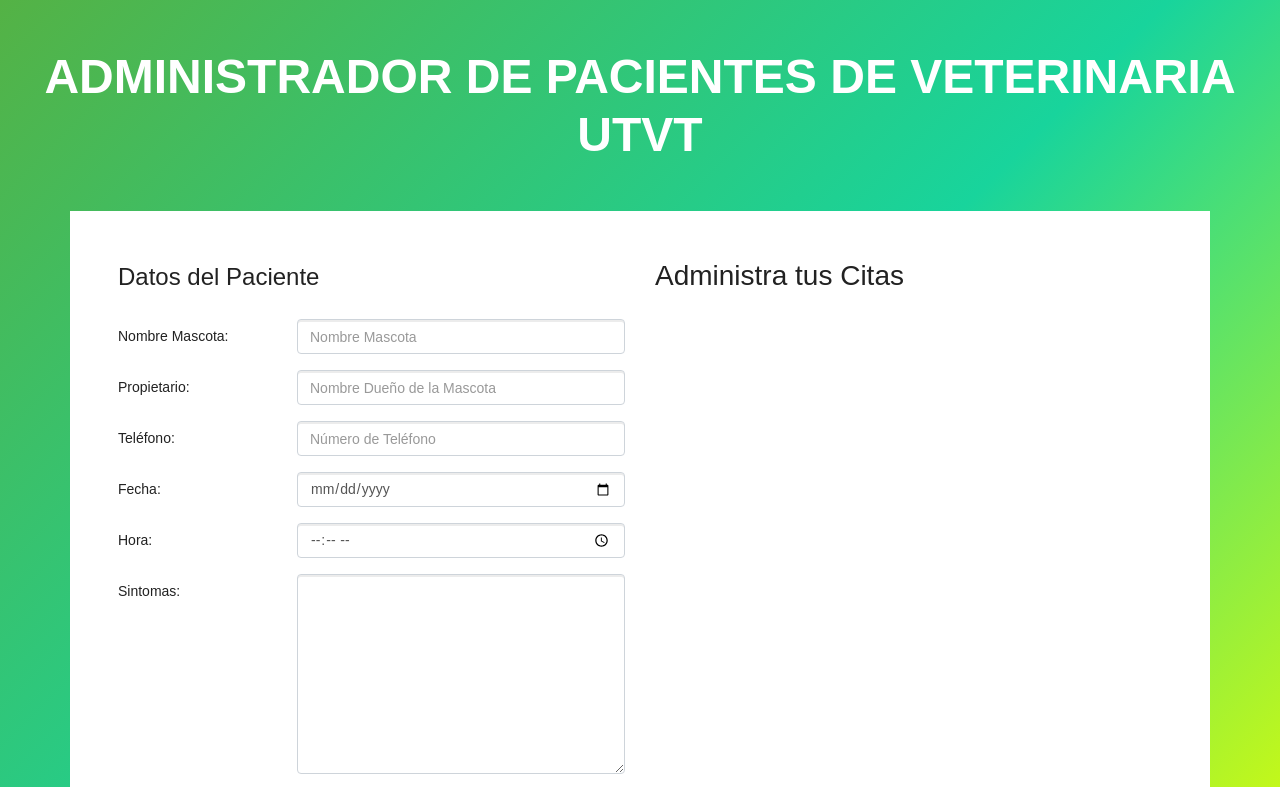
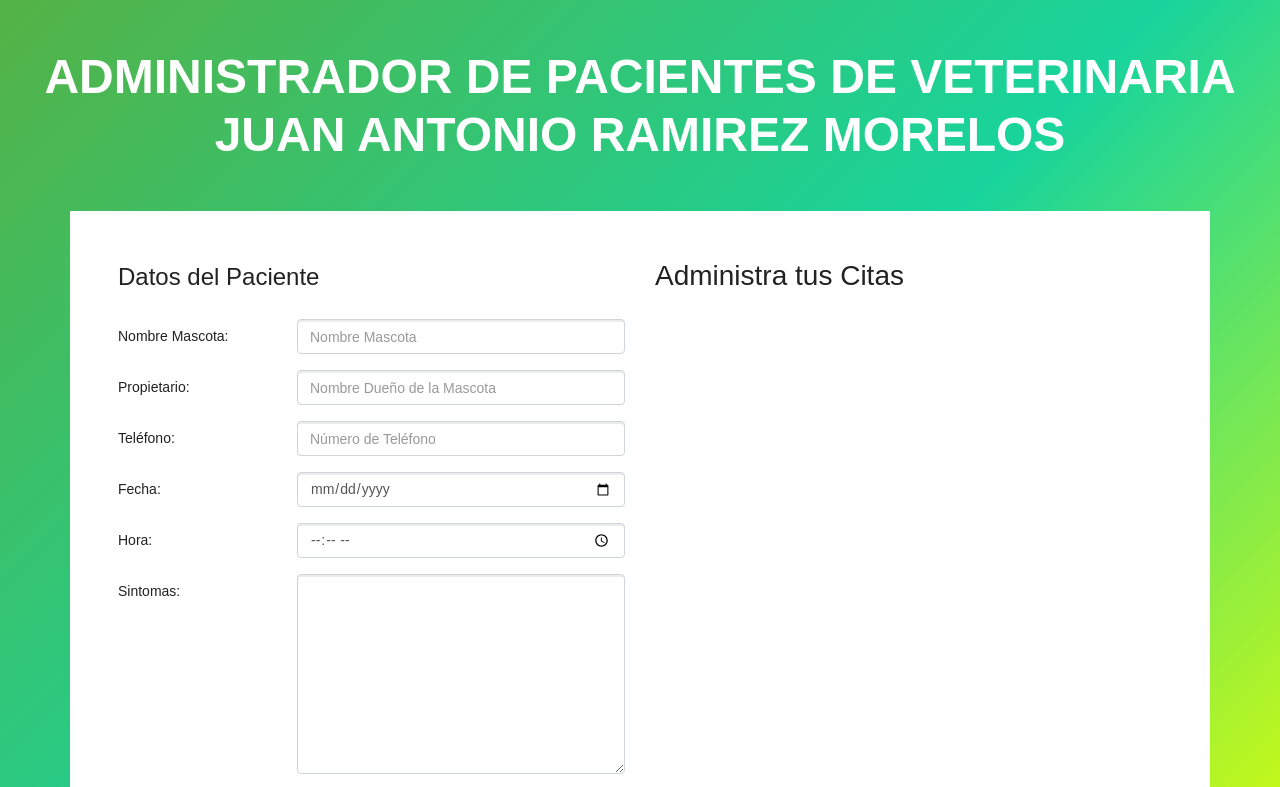
Before and after one commit to RamirezLzrga/veterinariaUTVT, a plain HTML site: page index.html in a window 1280 px wide. Shown: the top 787 px of the page. Drawn offline with Linux system fonts and the light colour scheme.

Commit message:
Update index.html
Cambio de Nombre

```diff
--- a/index.html
+++ b/index.html
@@ -9,7 +9,7 @@
     <link rel="stylesheet" href="css/styles.css">
 </head>
 <body>
-    <h2 class="text-center my-5 titulo">Administrador de Pacientes de Veterinaria UTVT</h2>
+    <h2 class="text-center my-5 titulo">Administrador de Pacientes de Veterinaria Juan Antonio Ramirez Morelos</h2>
     <div class="container mt-5 p-5">
         <div id="contenido" class="row">
             <div class="col-md-6 agregar-cita">
```
